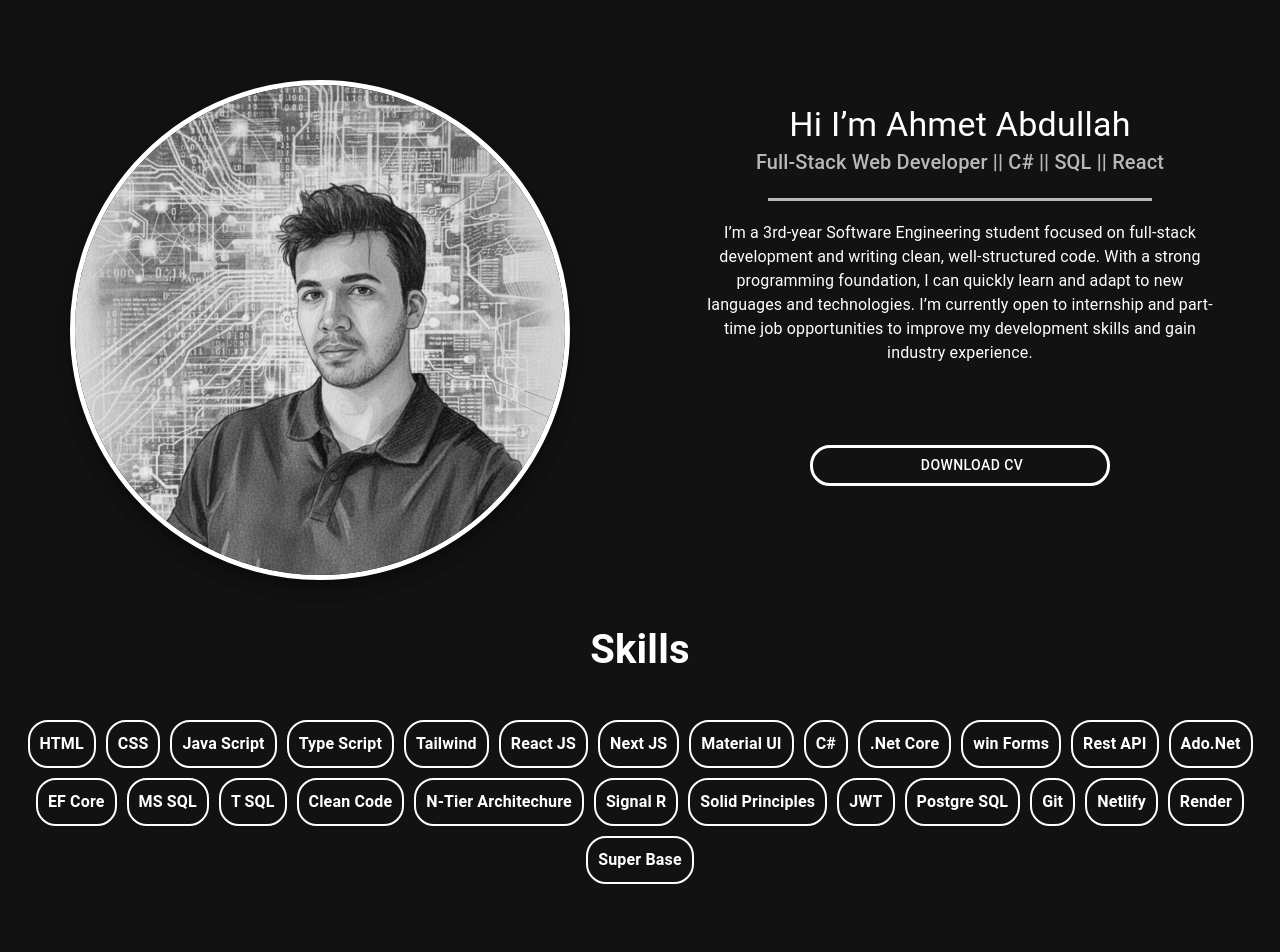
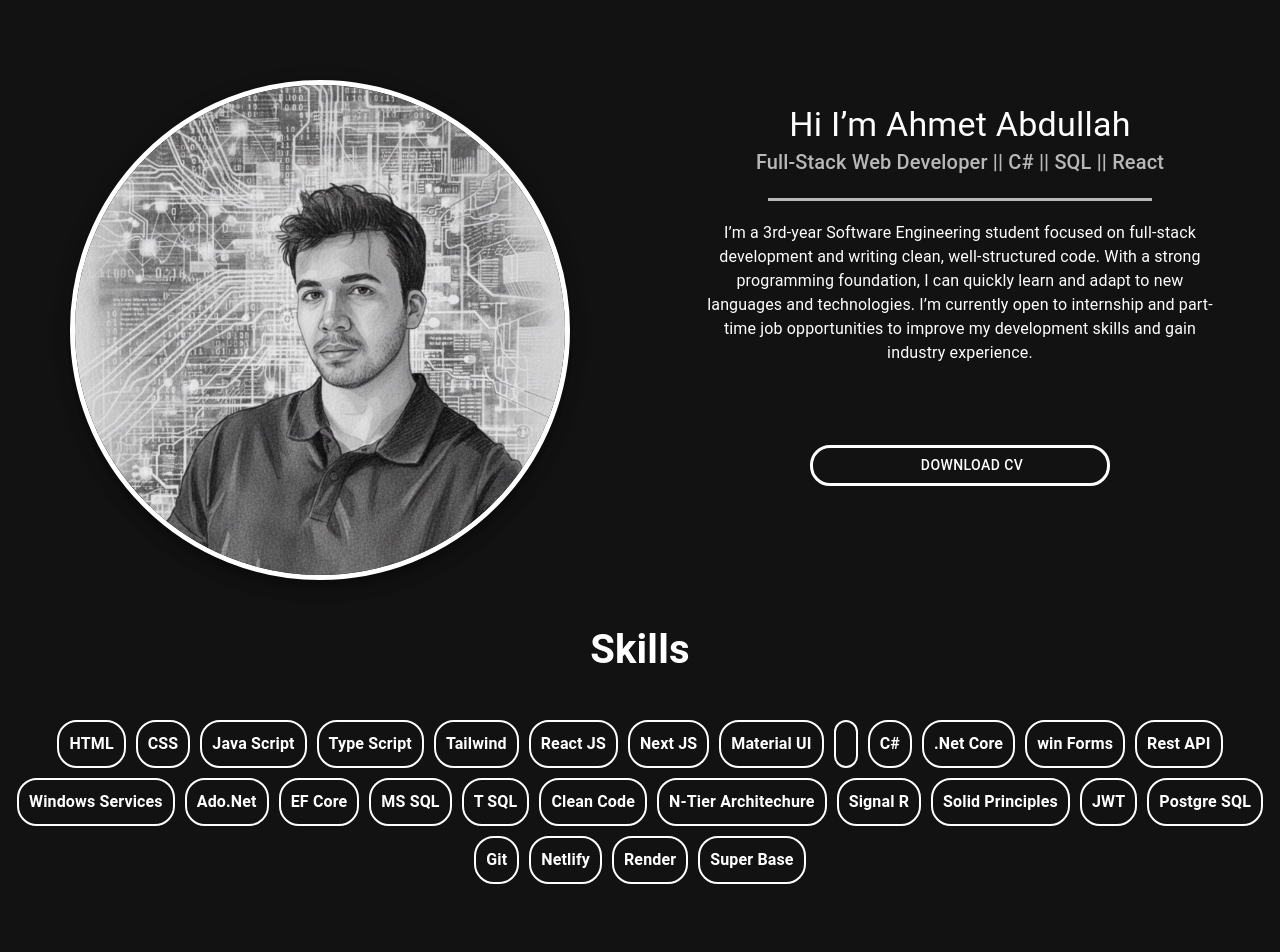
Before and after one commit to devs-of-abdullah/F_Portfolio, a React (Vite) app: page / in a window 1280 px wide. Shown: the top 952 px of the page. Built offline with nearby package versions, Linux system fonts and the light colour scheme; some icons are missing.

Commit message:
added a skill

```diff
--- a/src/Skills/SkillsPage.jsx
+++ b/src/Skills/SkillsPage.jsx
@@ -2,10 +2,10 @@ import Skill from "./Skill";
 
 export default function SkillsPage() {
   const FrontSkills = [
-    "HTML","CSS","Java Script","Type Script","Tailwind","React JS","Next JS","Material UI"
+    "HTML","CSS","Java Script","Type Script","Tailwind","React JS","Next JS","Material UI",""
   ];
     const BackSkills = [
-      "C#",".Net Core","win Forms","Rest API","Ado.Net","EF Core", "MS SQL ","T SQL","Clean Code","N-Tier Architechure", "Signal R","Solid Principles","JWT","Postgre SQL"
+      "C#",".Net Core","win Forms","Rest API","Windows Services","Ado.Net","EF Core", "MS SQL ","T SQL","Clean Code","N-Tier Architechure", "Signal R","Solid Principles","JWT","Postgre SQL"
     ];
      const ToolsSkills = [
         "Git","Netlify","Render","Super Base"
```
